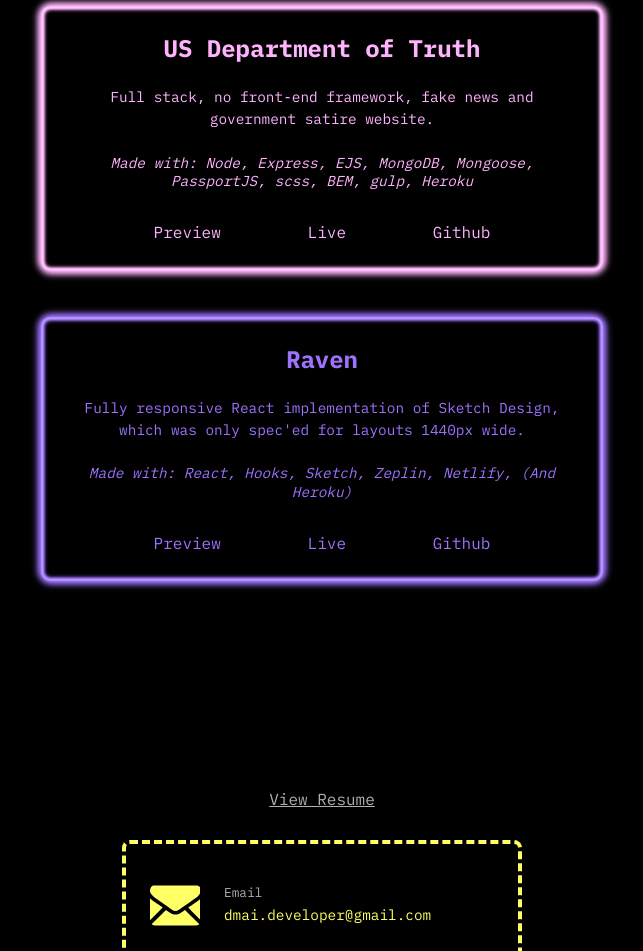
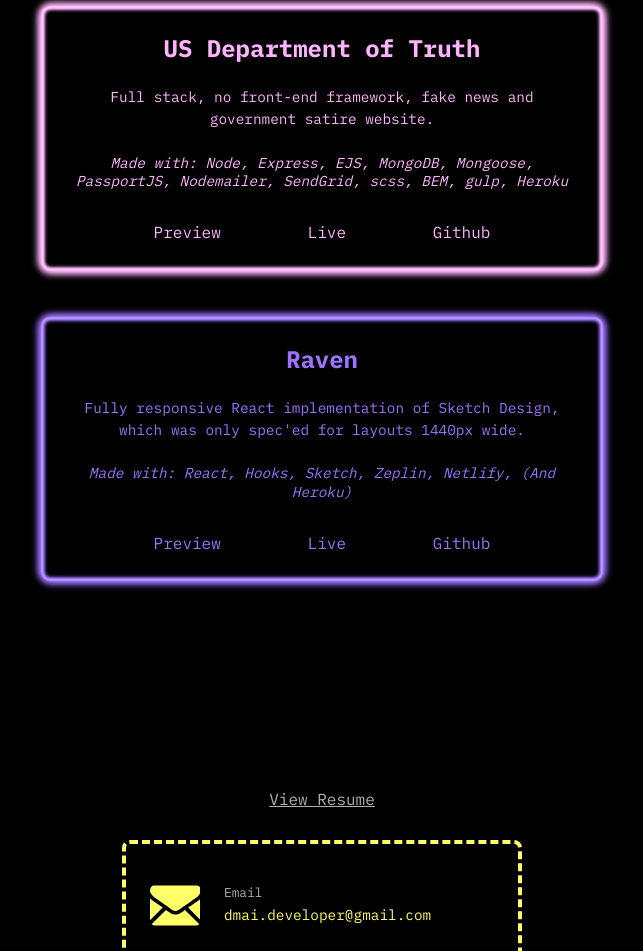
Before and after one commit to sartoriusrex/portfolio, a React (Create React App) app: page / in a window 1280 px wide. Shown: the part 2236-3187 px from the top of the page, without its empty margins (318-961 px from the left). Built offline with nearby package versions, Linux system fonts and the light colour scheme; a web font is replaced by a local one.

Commit message:
update tech used in usdt

```diff
--- a/src/content.js
+++ b/src/content.js
@@ -37,7 +37,7 @@
     {
       short: "usdt",
       title: "US Department of Truth",
-      technologies: "Node, Express, EJS, MongoDB, Mongoose, PassportJS, scss, BEM, gulp, Heroku",
+      technologies: "Node, Express, EJS, MongoDB, Mongoose, PassportJS, Nodemailer, SendGrid, scss, BEM, gulp, Heroku",
       description: "Full stack, no front-end framework, fake news and government satire website.",
       gif: usdtGif,
       vid: usdtVid,
```
